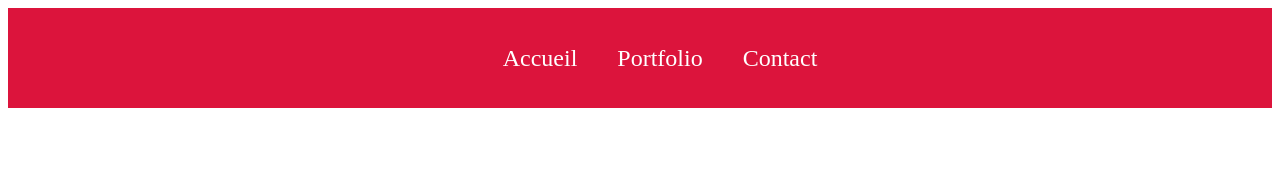
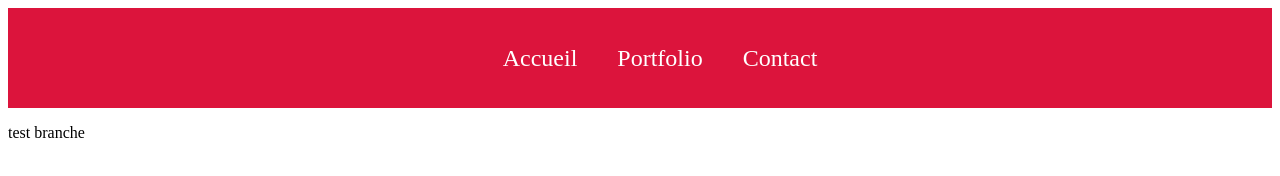
Before and after one commit to Raionhato/Projet_git, a plain HTML site: page index.html in a window 1280 px wide. Drawn offline with Linux system fonts and the light colour scheme.

Commit message:
add paragraphe

```diff
--- a/index.html
+++ b/index.html
@@ -15,5 +15,7 @@
         <li>Contact</li>
     </ul>
     </div>
+    <p>test branche</p>
+
 </body>
 </html>
```
